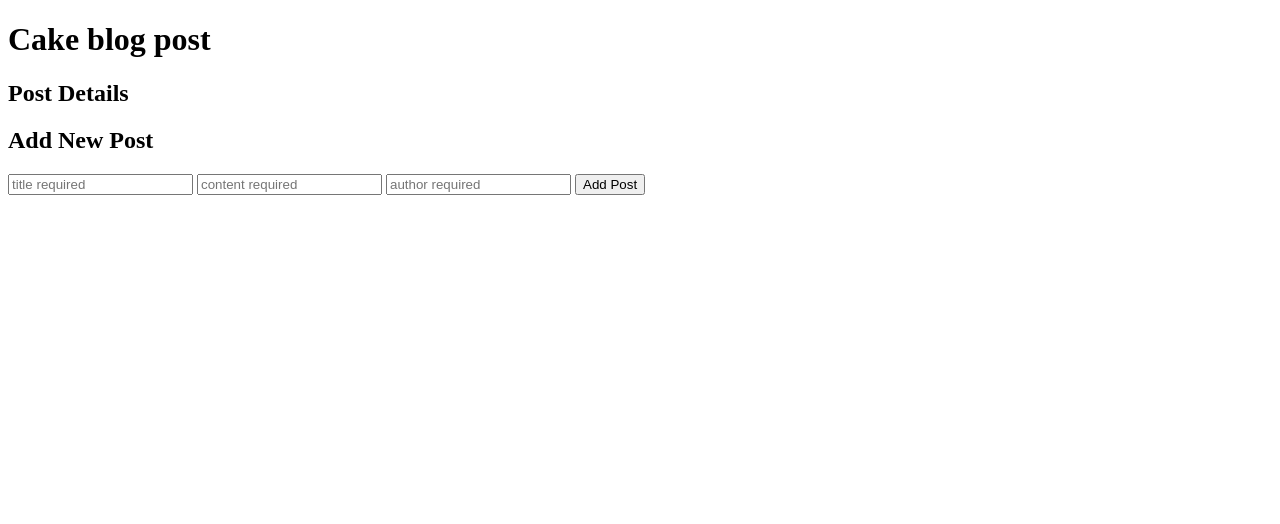
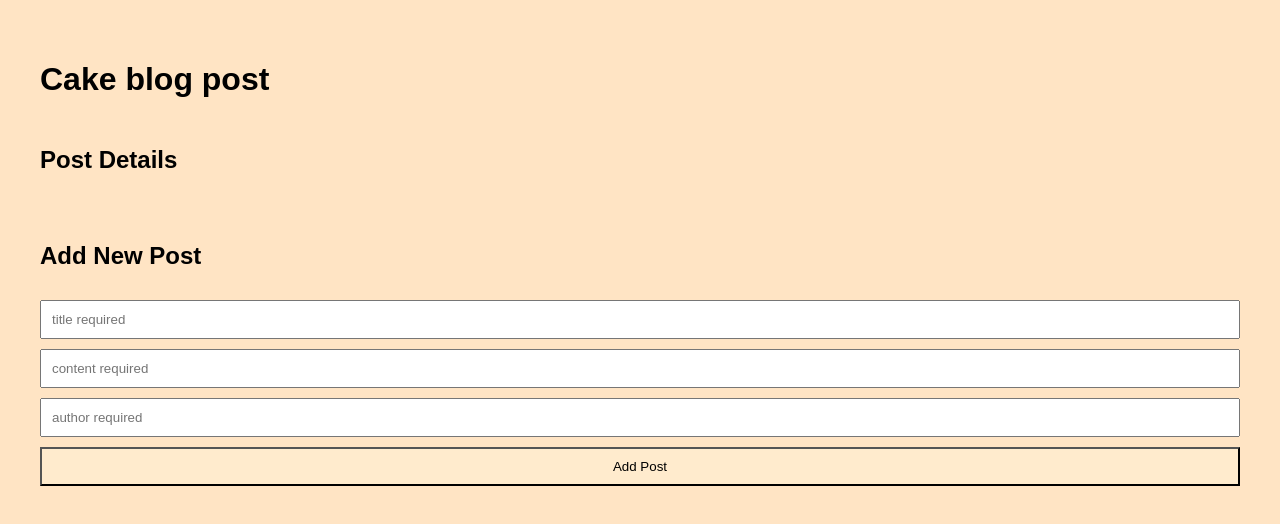
Before and after one commit to NgunjiriBrenda/blog-manager-wk-3, a website: page index.html in a window 1280 px wide. Drawn offline with Linux system fonts and the light colour scheme.

Commit message:
adds css styles

```diff
--- a/index.css
+++ b/index.css
@@ -0,0 +1,43 @@
+body {
+  background-color:bisque;
+  font-family: Arial, Helvetica, sans-serif;
+  padding: 2rem;
+
+}
+h1, h2{
+    color: black;
+
+}
+#post-list{
+    margin-bottom: 3rem;
+}
+#post-list div{
+    padding: 6px;
+    border: 1px solid black;
+    cursor: pointer;
+    background-color: slategrey;
+
+}
+#post-list div:hover{
+    background-color: blanchedalmond;
+}
+form{
+    margin-top: 3rem;
+    display: flex;
+    flex-direction: column;
+    gap: 10px;
+
+
+}
+form input, form button{
+    padding: 10px;
+    font-size: 1 rem;
+
+
+}
+form button{
+    background-color: blanchedalmond;
+    cursor: pointer;;
+
+
+}
--- a/index.html
+++ b/index.html
@@ -18,10 +18,12 @@
 
     <form id="new-post-form">
       <h2>Add New Post</h2>
-      <input type="text" id="author" placeholder="title required" />
+      <input type="text" id="title" placeholder="title required" />
       <input type="text" id="content" placeholder="content required" />
       <input type="text" id="author" placeholder="author required" />
       <button type="submit">Add Post</button>
     </form>
+
+    <script src="./index.js"></script>
   </body>
 </html>
```
